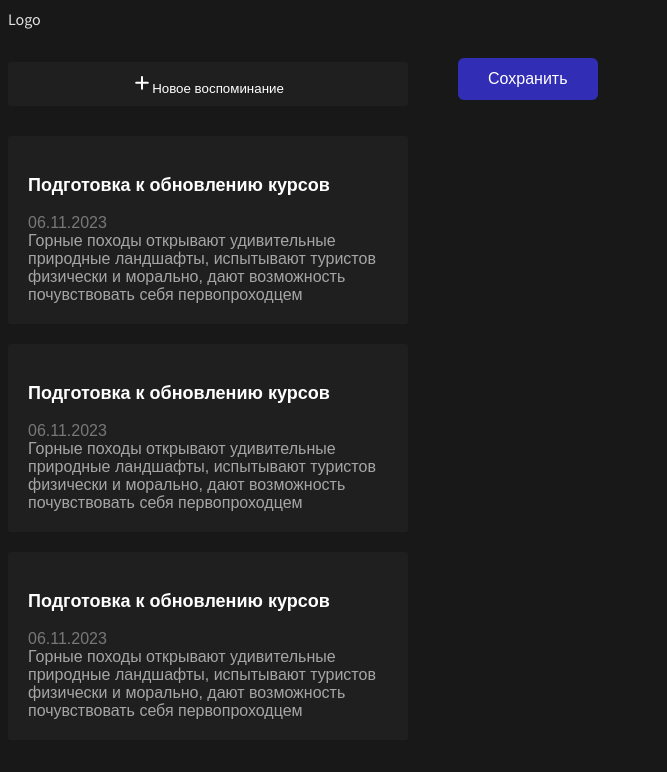
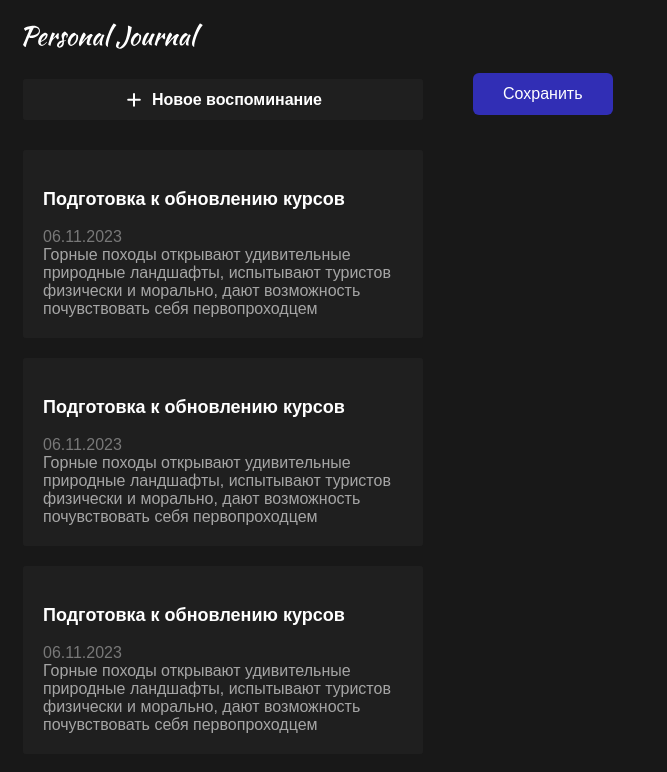
Before and after one commit to vitaliygalata1986/react-notes, a React (Vite) app: page / in a window 1280 px wide. Shown: the top 772 px of the page, without its empty margins (0-667 px from the left). Built offline with nearby package versions, Linux system fonts and the light colour scheme.

Commit message:
add logo

```diff
--- a/src/App.css
+++ b/src/App.css
@@ -1,4 +1,5 @@
 .app {
   display: flex;
   flex-wrap: wrap;
+  padding: 15px;
 }
--- a/src/components/CardButton/CardButton.css
+++ b/src/components/CardButton/CardButton.css
@@ -15,6 +15,14 @@
 }
 
 .journal-add {
+  display: flex;
+  align-items: center;
+  justify-content: center;
+  gap: 8px;
   padding: 10px;
-  text-align: center;
+  color: #fff;
+  font-size: 16px;
+  font-style: normal;
+  font-weight: 600;
+  line-height: normal;
 }
--- a/src/components/Header/Header.css
+++ b/src/components/Header/Header.css
@@ -0,0 +1,3 @@
+.logo {
+  width: 180px;
+}
--- a/src/components/Header/Header.jsx
+++ b/src/components/Header/Header.jsx
@@ -1,5 +1,6 @@
+import './Header.css';
 function Header() {
-  return <>Logo</>;
+  return <img className="logo" src="/logo.svg" alt="Logo" />;
 }
 
 export default Header;
```
Also changed, not shown: public/logo.svg (added).
